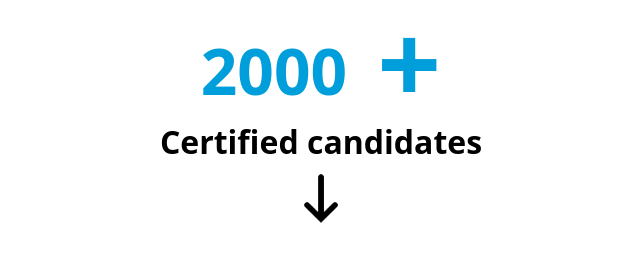
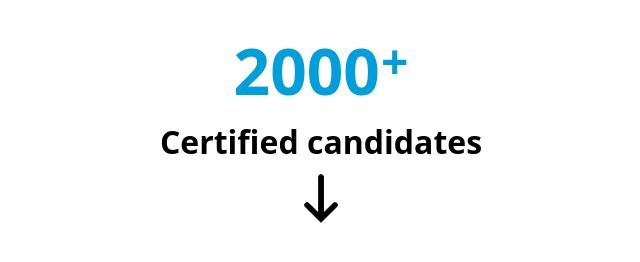
Before and after one commit to amalvarghese593/Resource-pool, a plain HTML site: page index.html in a window 1280 px wide. Shown: the whole page, without its empty margins (319-959 px from the left). Drawn offline with Linux system fonts and the light colour scheme.

Commit message:
plus sign modified

```diff
--- a/style.css
+++ b/style.css
@@ -19,7 +19,7 @@
   height: 100px;
   margin-inline: auto;
   display: flex;
-  column-gap: 30px;
+  column-gap: 1px;
   justify-content: center;
   align-items: center;
   color: #009edb;
@@ -30,7 +30,7 @@
   font-weight: 700;
 }
 .resource-plus-sign {
-  font-size: 7rem;
+  font-size: 3rem;
   padding-bottom: 20px;
 }
 .resource-number {
```
